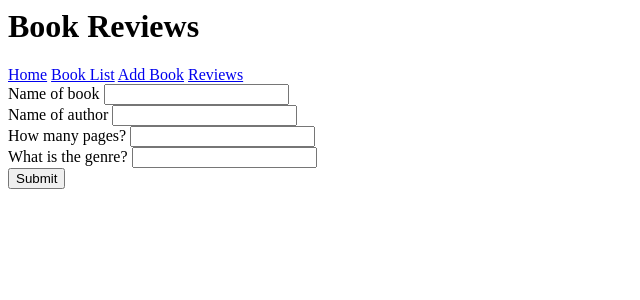
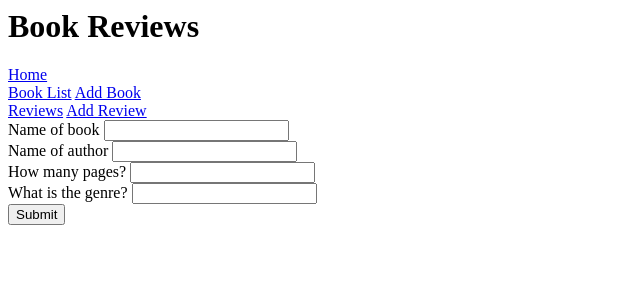
Before and after one commit to gregorule/book_shop, a Flask app: page /add in a window 1280 px wide. Shown: the top 300 px of the page, without its empty margins (0-640 px from the left). Run offline with Flask 2, Linux system fonts and the light colour scheme.

Commit message:
update review

```diff
--- a/application/routes.py
+++ b/application/routes.py
@@ -34,6 +34,21 @@ def addBooks():
             return redirect(url_for('readBooks'))
     return render_template('addbook.html', form=form)
 
+@app.route('/addReview', methods=['GET','POST'])
+def addReview():
+    form = ReviewForm()
+    if request.method == 'POST':
+        if form.validate_on_submit():
+            reviewData = Reviews(
+                book_id = form.book_id.data,
+                rating = form.rating.data,
+                review = form.review.data
+            )
+            db.session.add(reviewData)
+            db.session.commit()
+            return redirect(url_for('readReviews'))
+    return render_template('addreview.html', form=form)
+
 @app.route('/update/<int:id>', methods= ['GET', 'POST'])
 def updateBooks(id):
     form = BookForm()
@@ -52,6 +67,22 @@ def updateBooks(id):
         form.genre.data = book.genre
     return render_template('updateBooks.html', form=form)
 
+@app.route('/updateReview/<int:id>', methods= ['GET', 'POST'])
+def updateReviews(id):
+    form = ReviewForm()
+    review = Reviews.query.get(id)
+    if form.validate_on_submit():
+        review.book_id = form.book_id.data
+        review.rating = form.rating.data
+        review.review = form.review.data
+        db.session.commit()
+        return redirect(url_for('readReviews'))
+    elif request.method == 'GET':
+        form.book_id.data = review.book_id
+        form.rating.data = review.rating
+        form.review.data = review.review
+    return render_template('updateReviews.html', form=form)
+
 @app.route('/delete/<int:id>')
 def deleteBooks(id):
     book = Books.query.get(id)
--- a/application/templates/layout.html
+++ b/application/templates/layout.html
@@ -1,10 +1,11 @@
 <html>
     <body>
         <h1>Book Reviews</h1>
-        <a href="{{ url_for('home') }}">Home</a>
+        <a href="{{ url_for('home') }}">Home</a><br>
         <a href="{{ url_for('readBooks') }}">Book List</a>
-        <a href="{{ url_for('addBooks') }}">Add Book</a>
+        <a href="{{ url_for('addBooks') }}">Add Book</a><br>
         <a href="{{ url_for('readReviews') }}">Reviews</a>
+        <a href="{{ url_for('addReview') }}">Add Review</a>
         {% block body %}
         {% endblock body %}
     </body>
--- a/application/templates/reviews.html
+++ b/application/templates/reviews.html
@@ -7,6 +7,9 @@
 <p>Title: {{ review.book_ref.book_name }}</p>
 <p>Rating: {{ review.rating }}</p>
 <p>Review: {{ review.review }}</p>
+<form action="{{ url_for('updateReviews', id=review.review_id) }}">
+    <button type="Submit">Update Review</button>
+</form>
 
 {% endfor %}
 
```
Also changed, not shown: application/templates/addreview.html (added, +18 -0 lines), application/templates/updateReviews.html (added, +18 -0 lines).
